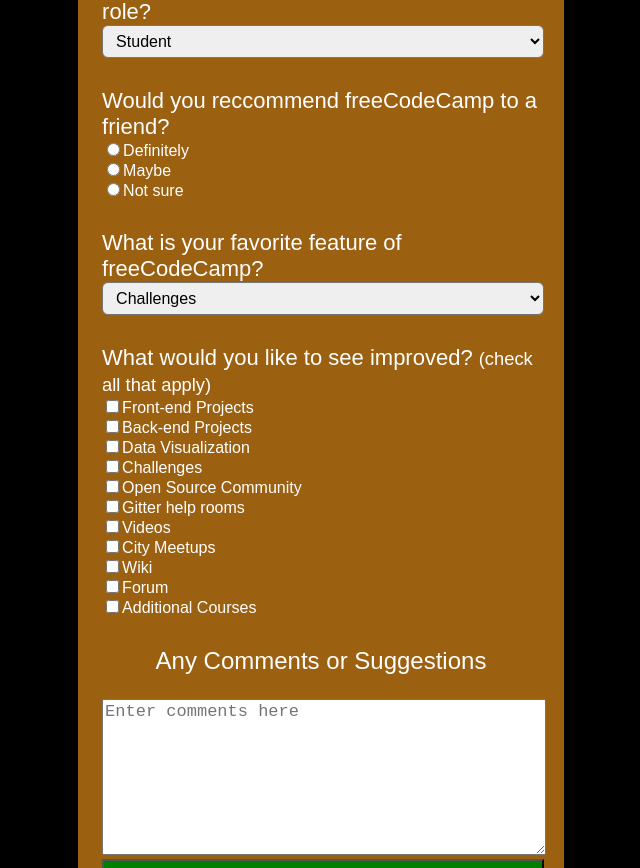
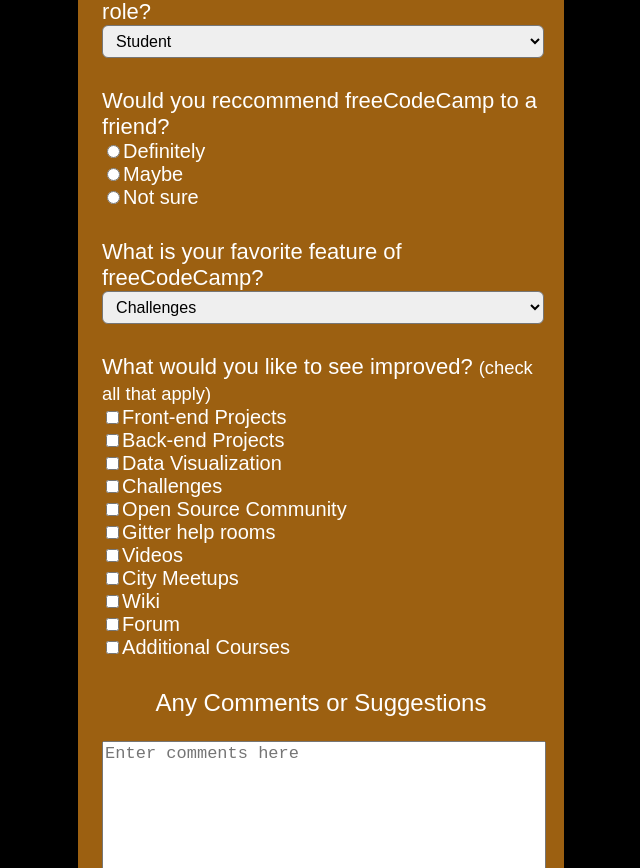
Before and after one commit to oquinone/freecodecamp_surveyform, a React (Create React App) app: page / in a window 1280 px wide. Shown: the part 580-1448 px from the top of the page, without its empty margins (319-959 px from the left). Built offline with nearby package versions, Linux system fonts and the light colour scheme; a web font is replaced by a local one.

Commit message:
Fixed classNames and ids

```diff
--- a/src/Components/survey.jsx
+++ b/src/Components/survey.jsx
@@ -20,7 +20,7 @@
                 <section id="form-section">
                     <form id="survey-form">
                         <div class="basic-info">
-                            <label for="name" id="name-label">Name</label><br/>
+                            <label for="name" id="name-label" className="input-desc">Name</label><br/>
                             <input
                                 type="text"
                                 id="name"
@@ -29,7 +29,7 @@
                         </div>
 
                         <div class="basic-info">
-                            <label for="email" id="email-label">Email</label><br/>
+                            <label for="email" id="email-label" className="input-desc">Email</label><br/>
                             <input
                                 type="email"
                                 id="email"
@@ -38,7 +38,7 @@
                         </div>
 
                         <div class="basic-info">
-                            <label for="age" id="number-label">Age <small>(Optional)</small> </label><br/>
+                            <label for="age" id="number-label" className="input-desc">Age <small>(Optional)</small> </label><br/>
                             <input
                                 type="number"
                                 id="number"
@@ -61,23 +61,22 @@
                             </select>
                         </div>
 
-                        <div id="btns" class="basic-info">
-                            {/* <p id="best-mf">Would you reccommend freeCodeCamp to a friend?</p> */}
+                        <div id="btns" className="basic-info">
                             <div id="radio">
-                                <label id="dropdown-label">Would you reccommend freeCodeCamp to a friend?</label><br/>
+                                <label id="rec">Would you reccommend freeCodeCamp to a friend?</label><br/>
                                 <input type="radio" name="raiod-btn" value="Burning_Man"/>
-                                <label id="Burning_Man" for="Burning_Man">Definitely</label>
+                                <label id="Definitely" for="Definitely" className="btn-text">Definitely</label>
                                 <br/>
                                 <input type="radio" name="raiod-btn" value="EDC_Las_Vegas"/>
-                                <label id="EDC_Las_Vegas" name="EDC_Las_Vegas">Maybe</label>
+                                <label id="EDC_Las_Vegas" name="EDC_Las_Vegas" className="btn-text">Maybe</label>
                                 <br/>
                                 <input type="radio" name="raiod-btn" value="Ultra"/>
-                                <label id="Ultra" name="raiod-btn">Not sure</label>
+                                <label id="Ultra" name="radio-btn" className="btn-text">Not sure</label>
                             </div>
                         </div>
 
                         <div class="basic-info">
-                            <label id="dropdown-label">What is your favorite feature of freeCodeCamp?</label><br/>
+                            <label id="feature">What is your favorite feature of freeCodeCamp?</label><br/>
                             <select id="dropdown" placeholder="Select an option">
                                 {/* <div> */}
                                     <option value="Student">Challenges</option>
@@ -90,31 +89,30 @@
 
 
                         <div id="btns" class="basic-info">
-                            {/* <p id="Fav-djs">What would you like to see improved? <small>(check all that apply)</small></p> */}
                             <div id="djs">
-                                <label id="dropdown-label">What would you like to see improved? <small>(check all that apply)</small></label><br/>
+                                <label  id="improved">What would you like to see improved? <small>(check all that apply)</small></label><br/>
                                 <input type="checkbox" name="Deadmau5" value="Deadmau5"/>
-                                <label for="Deadmau5">Front-end Projects</label><br/>
+                                <label for="Deadmau5" className="btn-text">Front-end Projects</label><br/>
                                 <input type="checkbox" name="W&W" value="W&W"/>
-                                <label for="W&W">Back-end Projects</label><br/>
+                                <label for="W&W" className="btn-text">Back-end Projects</label><br/>
                                 <input type="checkbox" name="RUFUS DU SOL" value="RUFUS DU SOL"/>
-                                <label for="RUFUS DU SOL">Data Visualization</label><br/>
+                                <label for="RUFUS DU SOL" className="btn-text">Data Visualization</label><br/>
                                 <input type="checkbox" name="Kygo" value="Kygo"/>
-                                <label for="Kygo">Challenges</label><br/>
+                                <label for="Kygo" className="btn-text">Challenges</label><br/>
                                 <input type="checkbox" name="Jauz" value="Jauz"/>
-                                <label for="Jauz">Open Source Community</label><br/>
+                                <label for="Jauz" className="btn-text">Open Source Community</label><br/>
                                 <input type="checkbox" name="Seven Lions" value="Seven Lions"/>
-                                <label for="Seven Lions">Gitter help rooms</label><br/>
+                                <label for="Seven Lions" className="btn-text">Gitter help rooms</label><br/>
                                 <input type="checkbox" name="Seven Lions" value="Seven Lions"/>
-                                <label for="Seven Lions">Videos</label><br/>
+                                <label for="Seven Lions" className="btn-text">Videos</label><br/>
                                 <input type="checkbox" name="Seven Lions" value="Seven Lions"/>
-                                <label for="Seven Lions">City Meetups</label><br/>
+                                <label for="Seven Lions" className="btn-text">City Meetups</label><br/>
                                 <input type="checkbox" name="Seven Lions" value="Seven Lions"/>
-                                <label for="Seven Lions">Wiki</label><br/>
+                                <label for="Seven Lions" className="btn-text">Wiki</label><br/>
                                 <input type="checkbox" name="Seven Lions" value="Seven Lions"/>
-                                <label for="Seven Lions">Forum</label><br/>
+                                <label for="Seven Lions" className="btn-text">Forum</label><br/>
                                 <input type="checkbox" name="Seven Lions" value="Seven Lions"/>
-                                <label for="Seven Lions">Additional Courses</label><br/>
+                                <label for="Seven Lions" className="btn-text">Additional Courses</label><br/>
                             </div>
                         </div>
                         <div class="basic-info">
```
